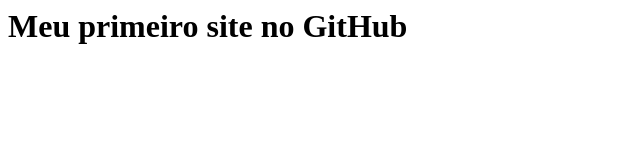
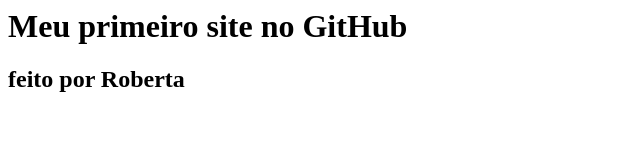
Before and after one commit to roberta2212/myfurstpage, a plain HTML site: page index.html in a window 1280 px wide. Shown: the whole page, without its empty margins (0-640 px from the left). Drawn offline with Linux system fonts and the light colour scheme.

Commit message:
alteração index.html

```diff
--- a/index.html
+++ b/index.html
@@ -4,5 +4,6 @@
   </head>
   <body>
     <h1>Meu primeiro site no GitHub</h1>
+    <h2>feito por Roberta</h2>
     </body>
 </html>
```
